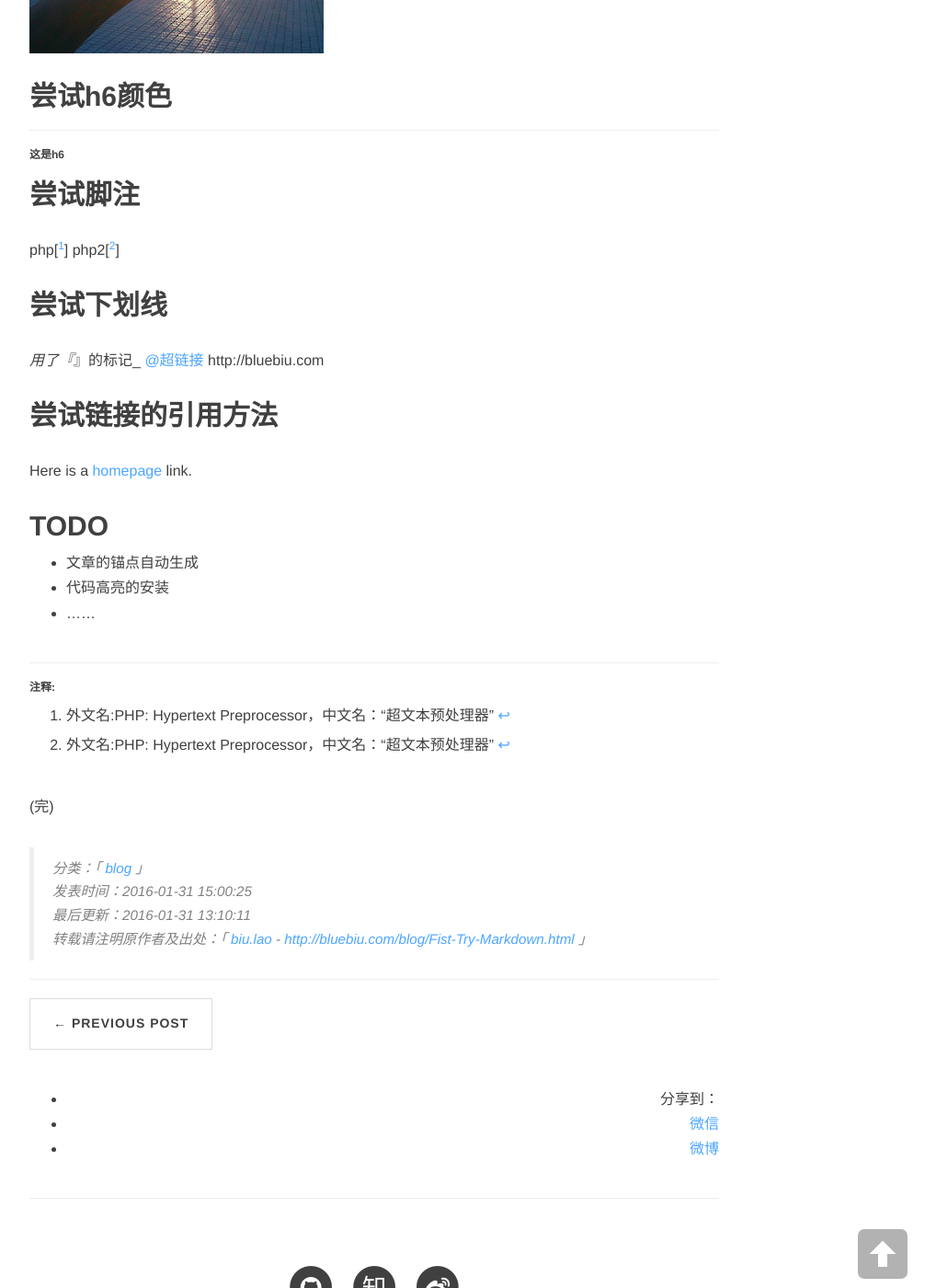
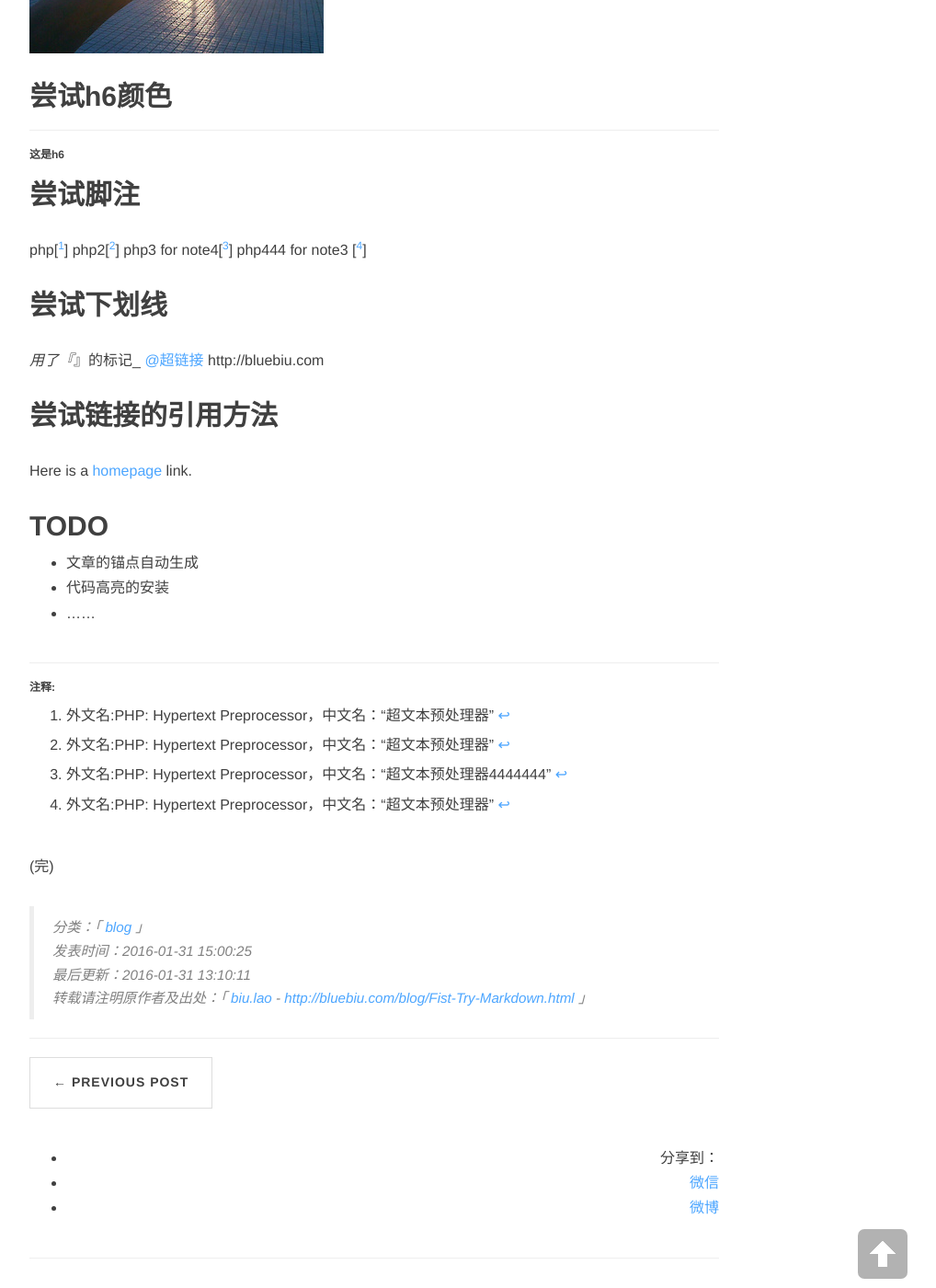
Before and after one commit to bluebiu/bluebiu.github.io, a Jekyll site: the page built from _posts/2016-01-31-Fist-Try-Markdown.md, in a window 1280 px wide and 1400 px high, scrolled down 1189 px. Shown: the whole window at 92% size, without its empty margins (233-1251 px from the left). Built offline with Jekyll 4.4.1, drawn with Linux system fonts in a browser that asks for light colours; nearby versions of some CDN libraries; comment, search, counter and statistics services are not loaded.

Commit message:
last play footnote

```diff
--- a/_posts/2016-01-31-Fist-Try-Markdown.md
+++ b/_posts/2016-01-31-Fist-Try-Markdown.md
@@ -34,6 +34,8 @@ exit;
 
 php[[^1]]
 php2[[^note2]]
+php3 for note4[[^note4]]
+php444 for note3 [[^note3]]
 
 ## 尝试下划线
 
@@ -54,5 +56,7 @@ Here is a [homepage][link1] link.
 ###### 注释:
 [^1]: 外文名:PHP: Hypertext Preprocessor，中文名：“超文本预处理器”
 [^note2]: 外文名:PHP: Hypertext Preprocessor，中文名：“超文本预处理器”
+[^note4]: 外文名:PHP: Hypertext Preprocessor，中文名：“超文本预处理器4444444”
+[^note3]: 外文名:PHP: Hypertext Preprocessor，中文名：“超文本预处理器”
 
 [link1]: http://bluebiu.com "biubiu's blog"
```
